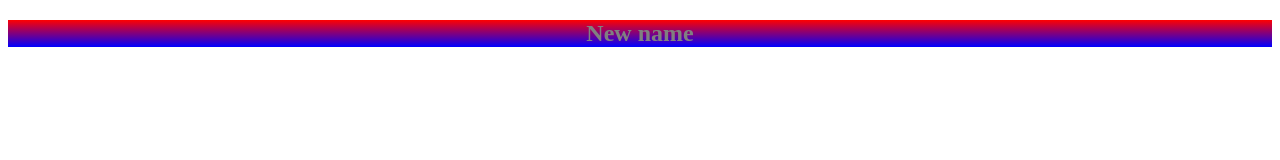
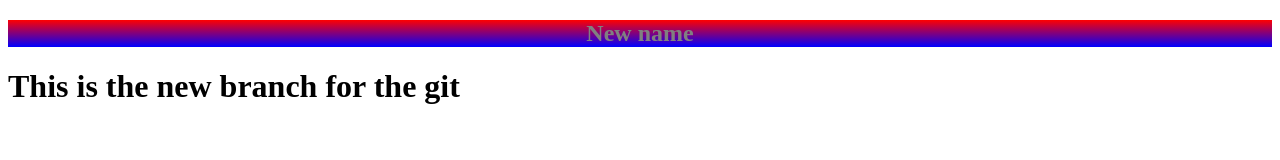
Before and after one commit to edsonstha/Example, a plain HTML site: page index.html in a window 1280 px wide. Drawn offline with Linux system fonts and the light colour scheme.

Commit message:
New feature add

```diff
--- a/index.html
+++ b/index.html
@@ -8,5 +8,6 @@
 </head>
 <body>
     <h2>New name</h2>
+    <h1> This is the new branch for the git </h1>
 </body>
 </html>
```
